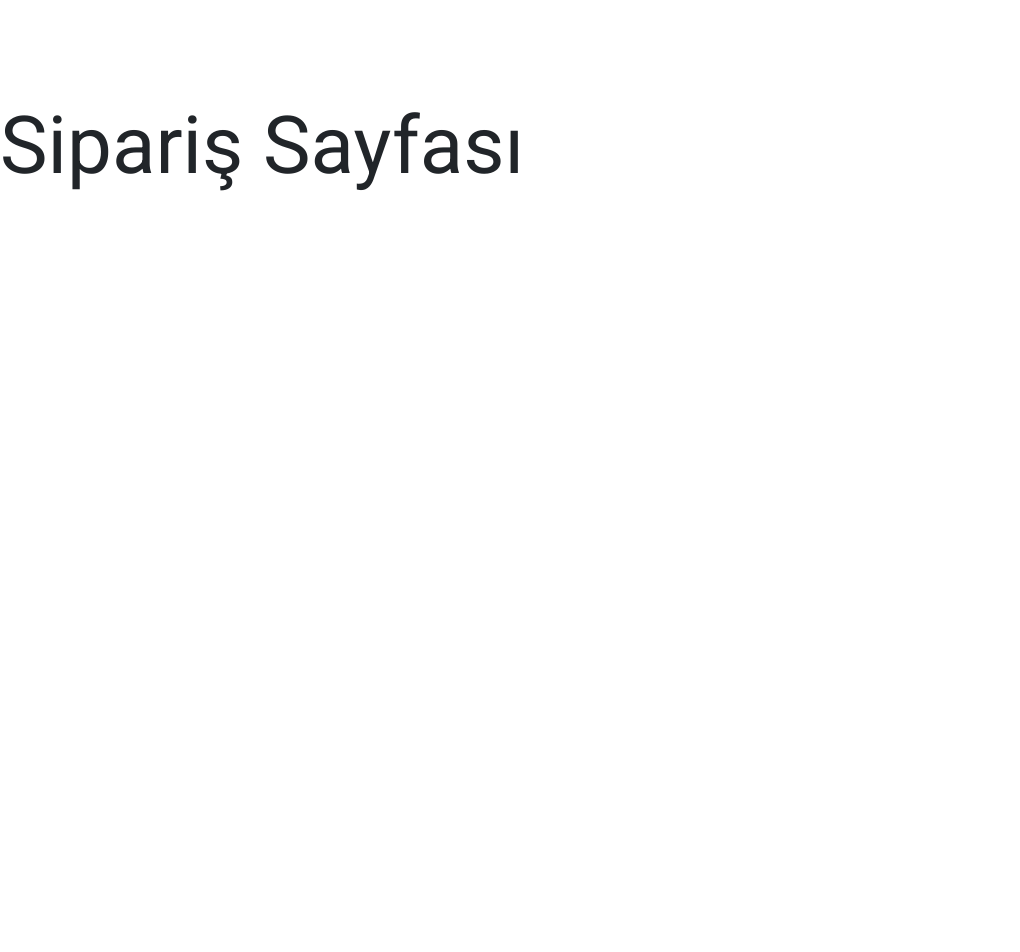
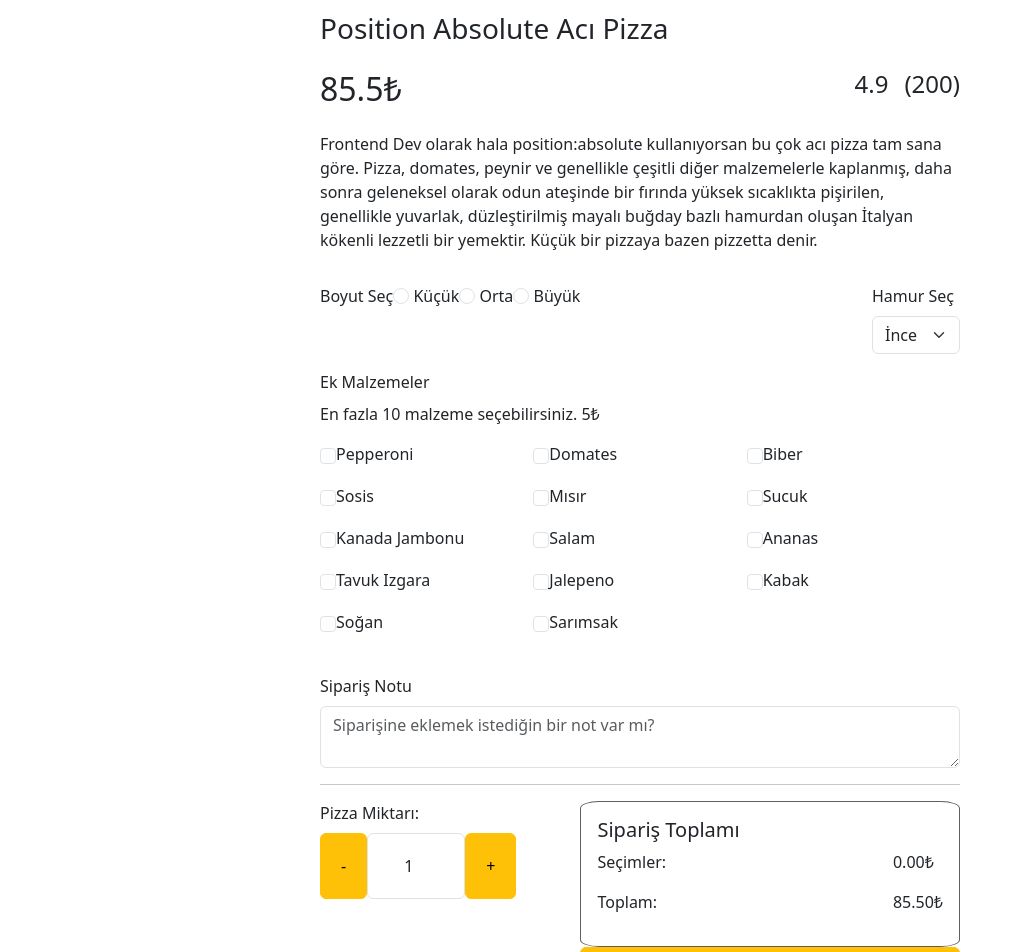
Before and after one commit to fatih-suslu/fsweb-s8-challenge-pizza, a React (Vite) app: page /order in a window 1280 px wide. Shown: the part 260-1212 px from the top of the page, without its empty margins (0-1020 px from the left). Before the commit the page ends 800 px from the top, so only its background shows below. Built offline with nearby package versions, Linux system fonts and the light colour scheme.

Commit message:
Order sayfası yaptım ve css ile düzenledim.

```diff
--- /dev/null
+++ b/src/components/Order.css
@@ -0,0 +1,143 @@
+.order-container {
+    display: flex;
+    flex-direction: column;
+    align-items: center;
+    justify-content: center;
+    margin-top: 20px;
+  }
+
+  .order-header {
+    color: white;
+    background-color: #CE2829;
+    width: 100%;
+    padding: 5px;
+    margin-bottom: 2rem;
+    margin-top: 2rem;
+    text-align: center;
+  }
+
+  .order-info {
+    display: flex;
+    width: 50%;
+    flex-direction: column;
+    align-items: center;
+    justify-content: center;
+    margin-top: 1rem;
+  }
+
+  .pizza-info {
+    display: flex;
+    flex-direction: column;
+    width: 100%;
+    margin-top: 1rem;
+  }
+
+  .pizza-name {
+    text-align: left;
+    width: 100%;
+  }
+
+  .pizza-details {
+    display: flex;
+    justify-content: space-between;
+    width: 100%;
+  }
+
+  .pizza-price {
+    text-align: left;
+  }
+
+  .pizza-rating,
+  .pizza-reviews {
+    text-align: right;
+  }
+
+  .pizza-rating-reviews {
+    display: flex;
+    gap: 1rem;
+  }
+
+  .pizza-description {
+    text-align: left;
+    width: 100%;
+    margin-top: 1rem;
+  }
+
+  Form {
+    display: flex;
+    flex-direction: column;
+    align-items: center;
+    justify-content: center;
+    margin-top: 1rem;
+    width: 50%;
+  }
+
+  .pizza-dough {
+    display: flex;
+    justify-content: space-between;
+    width: 100%;
+  }
+
+  div.toppings-checkboxs {
+    display: flex;
+    flex-wrap: wrap;
+    gap: 10px;
+    margin-top: 1rem;
+    width: 100%;
+  }
+
+  div.toppings-checkboxs label {
+    flex: 0 1 calc(33.333% - 10px);
+    display: flex;
+    align-items: center;
+  }
+
+  .user-note {
+    width: 100%;
+    margin-top: 1rem;
+  }
+
+  .order-summary{
+    display: flex;
+    justify-content: space-between;
+    width: 100%;
+  }
+
+  .orderprice-summary {
+    border: 1px solid #5F5F5F;
+    padding: 1rem;
+
+    border-radius: 5%;
+  }
+
+  .orderprice-title {
+    width: 100%;
+    text-align: left;
+  }
+
+  .orderprice-details {
+    display: flex;
+    justify-content: space-between;
+    width: 100%;
+  }
+
+  .orderprice-formGroup {
+    display: flex;
+    flex-direction: column;
+    width: 100%;
+    margin-left: 4rem;
+  }
+
+  .quantity-control {
+    display: flex;
+    align-items: center;
+  }
+
+  .quantity-button {
+    padding: 20px;
+  }
+
+  .quantity-control input {
+    padding: 20px 0px;
+    text-align: center;
+  }
--- a/src/components/Order.jsx
+++ b/src/components/Order.jsx
@@ -1,9 +1,162 @@
-import React from "react";
+import React, { useState } from "react";
+import { Form, FormGroup, Input, Label, Button } from "reactstrap";
+import "./Order.css";
 
 export default function Order() {
+  const [selectedToppings, setSelectedToppings] = useState([]);
+  const [pizzaQuantity, setPizzaQuantity] = useState(1);
+
+  const toppings = [
+    { name: "pepperoni", label: "Pepperoni" },
+    { name: "tomato", label: "Domates" },
+    { name: "pepper", label: "Biber" },
+    { name: "sausage", label: "Sosis" },
+    { name: "corn", label: "Mısır" },
+    { name: "sujuk", label: "Sucuk" },
+    { name: "canadianBacon", label: "Kanada Jambonu" },
+    { name: "salami", label: "Salam" },
+    { name: "pineapple", label: "Ananas" },
+    { name: "grilledChicken", label: "Tavuk Izgara" },
+    { name: "jalepeno", label: "Jalepeno" },
+    { name: "zucchini", label: "Kabak" },
+    { name: "onion", label: "Soğan" },
+    { name: "garlic", label: "Sarımsak" },
+  ];
+
+  const handleToppingChange = (event) => {
+    const { checked, name } = event.target;
+    if (checked) {
+      if (selectedToppings.length < 10) {
+        setSelectedToppings([...selectedToppings, name]);
+      }
+    } else {
+      setSelectedToppings(selectedToppings.filter((topping) => topping !== name));
+    }
+  };
+
+  const handleQuantityChange = (event) => {
+    setPizzaQuantity(Number(event.target.value));
+  };
+
+  const incrementQuantity = () => {
+    setPizzaQuantity(pizzaQuantity + 1);
+  };
+
+  const decrementQuantity = () => {
+    if (pizzaQuantity > 1) {
+      setPizzaQuantity(pizzaQuantity - 1);
+    }
+  };
+
+  const basePrice = 85.50;
+  const toppingPrice = 5;
+  const totalPrice = (basePrice + selectedToppings.length * toppingPrice) * pizzaQuantity;
+
   return (
     <div className="order-container">
-      <h1 className="title">Sipariş Sayfası</h1>
+      <section className="order-header">
+      <h1 className="title">Teknolojik Yemekler</h1>
+      <h2 className="subtitle">Anasayfa - Seçenekler -Sipariş Oluştur</h2>
+      </section>
+
+      <div className="order-info">
+        <h3 className="pizza-name">Position Absolute Acı Pizza</h3>
+        <section className="pizza-info">
+          <div className="pizza-details">
+            <h2 className="pizza-price">{basePrice}₺</h2>
+            <div className="pizza-rating-reviews">
+              <h4 className="pizza-rating">4.9</h4>
+              <h4 className="pizza-reviews">(200)</h4>
+            </div>
+          </div>
+          <p className="pizza-description">
+            Frontend Dev olarak hala position:absolute kullanıyorsan bu çok acı
+            pizza tam sana göre. Pizza, domates, peynir ve genellikle çeşitli
+            diğer malzemelerle kaplanmış, daha sonra geleneksel olarak odun
+            ateşinde bir fırında yüksek sıcaklıkta pişirilen, genellikle
+            yuvarlak, düzleştirilmiş mayalı buğday bazlı hamurdan oluşan İtalyan
+            kökenli lezzetli bir yemektir. Küçük bir pizzaya bazen pizzetta
+            denir.
+          </p>
+        </section>
+      </div>
+      <Form>
+        <div className="pizza-dough">
+          <FormGroup className="size-formGroup">
+            <Label for="size">Boyut Seç</Label>
+            <Label><Input type="radio" name="size" value="small" /> Küçük</Label>
+            <Label><Input type="radio" name="size" value="medium" /> Orta</Label>
+            <Label><Input type="radio" name="size" value="large" /> Büyük</Label>
+          </FormGroup>
+          <FormGroup className="dough-formGroup">
+            <Label for="dough">Hamur Seç</Label>
+            <Input type="select" name="dough">
+              <option value="thin">İnce</option>
+              <option value="thick">Kalın</option>
+            </Input>
+          </FormGroup>
+        </div>
+        <div className="pizza-toppings">
+          <FormGroup>
+            <Label for="toppings">Ek Malzemeler</Label>
+            <p>En fazla 10 malzeme seçebilirsiniz. 5₺</p>
+            <div className="toppings-checkboxs">
+            {toppings.map((topping) => (
+              <Label key={topping.name}>
+                <Input
+                  type="checkbox"
+                  name={topping.name}
+                  onChange={handleToppingChange}
+                  disabled={!selectedToppings.includes(topping.name) && selectedToppings.length >= 10}
+                />
+                {topping.label}
+              </Label>
+            ))}
+            </div>
+          </FormGroup>
+        </div>
+        <div className="user-note">
+          <FormGroup>
+            <Label for="order-note">Sipariş Notu</Label>
+            <Input type="textarea" name="order-note" placeholder="Siparişine eklemek istediğin bir not var mı?" />
+            <hr></hr>
+          </FormGroup>
+        </div>
+        <div className="order-summary">
+          <FormGroup>
+            <Label for="quantity">Pizza Miktarı:</Label>
+            <div className="quantity-control">
+              <Button className="quantity-button" type="button" color="warning" onClick={decrementQuantity}>-</Button>
+              <Input
+                type="number"
+                name="quantity"
+                value={pizzaQuantity}
+                onChange={handleQuantityChange}
+                min="1"
+              />
+              <Button className="quantity-button" type="button" color="warning" onClick={incrementQuantity}>+</Button>
+            </div>
+          </FormGroup>
+          <FormGroup className="orderprice-formGroup">
+          <div className="orderprice-summary">
+            <div className="orderprice-title">
+              <h5>Sipariş Toplamı</h5>
+            </div>
+            <div className="orderprice-details">
+              <div>
+                <p>Seçimler:</p>
+                <p>Toplam:</p>
+              </div>
+              <div>
+                <p>{(selectedToppings.length * 5).toFixed(2)}₺</p>
+                <p>{totalPrice.toFixed(2)}₺</p>
+              </div>
+            </div>
+          </div>
+          <Button type="submit" color="warning">SİPARİŞ VER</Button>
+          </FormGroup>
+        </div>
+      </Form>
     </div>
   );
 }
```
